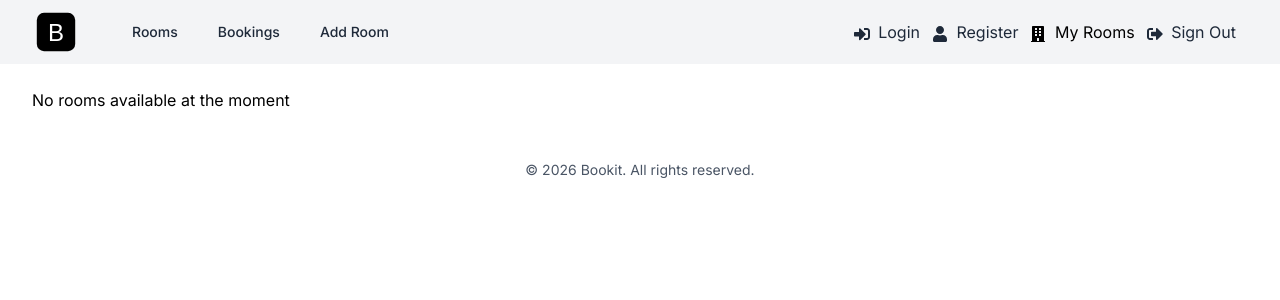
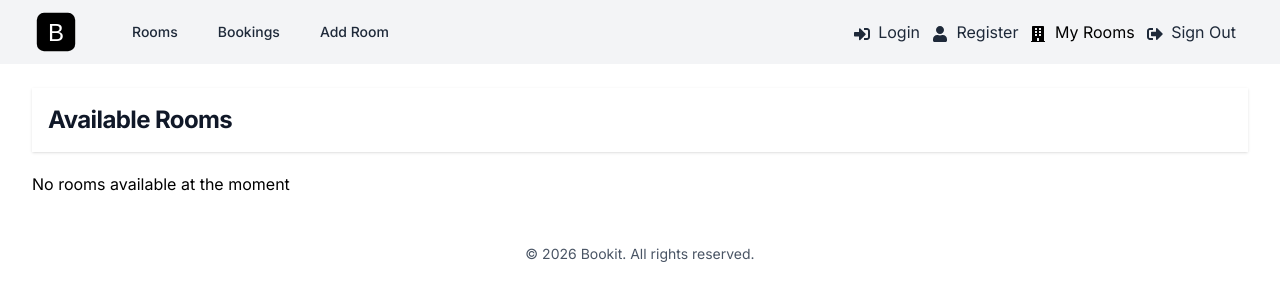
Before and after one commit to Annie-Huang/bookit-app, a Next.js app: page / in a window 1280 px wide. Shown: the top 300 px of the page. Built offline with nearby package versions, Linux system fonts and the light colour scheme.

Commit message:
Add <Heading> into app/page.jsx

```diff
--- a/app/page.jsx
+++ b/app/page.jsx
@@ -1,9 +1,11 @@
 import rooms from '@/data/rooms.json';
 import RoomCard from '@/components/RoomCard';
+import Heading from '@/components/Heading';
 
 export default function Home() {
   return (
     <>
+      <Heading title='Available Rooms' />
       {rooms.length > 0 ? (
         rooms.map((room) => <RoomCard room={room} key={room.$id} />)
       ) : (
```
